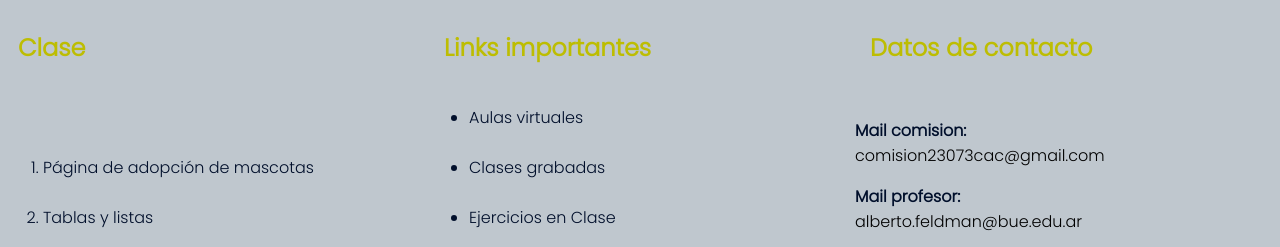
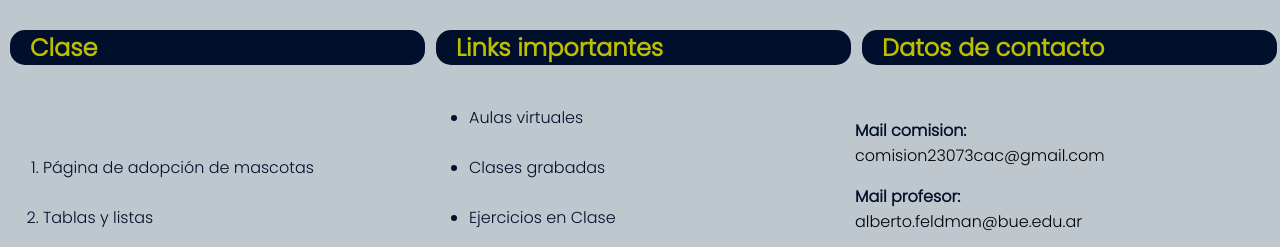
Before and after one commit to jonathangalimberti/codo-a-codo-4.0, a plain HTML site: page index.html in a window 1280 px wide. Shown: the part 163-410 px from the top of the page. Drawn offline with Linux system fonts and the light colour scheme.

Commit message:
cambio de estilo en titulos de cuadro

```diff
--- a/css/styles.css
+++ b/css/styles.css
@@ -46,9 +46,10 @@ text-align: center;
     padding-bottom: 10px;
 }
 h2{
-    padding-left: 8px;
+    padding-left: 20px;
     color: rgb(189, 189, 2);
-
+    background-color: #000F2B;
+    border-radius: 15px;
 
 }
 
```
